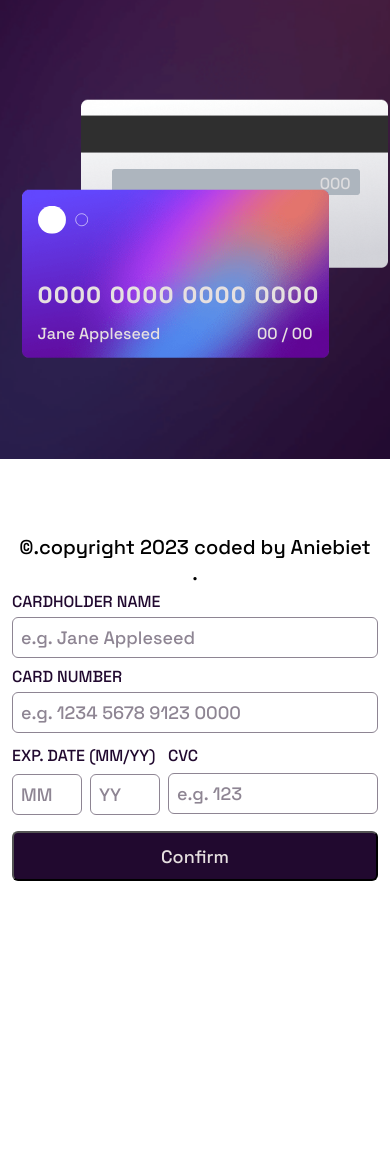
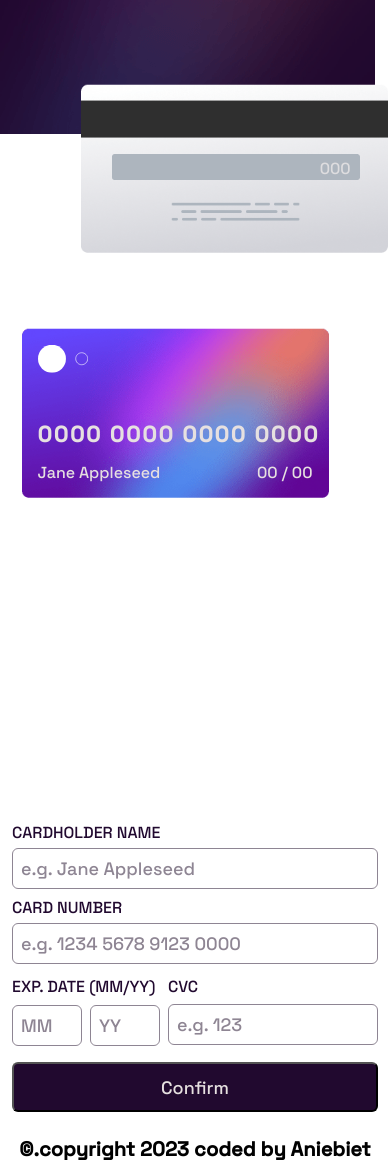
Before and after one commit to Anie22/Interactive-Card, a plain HTML site: page index.html in a window 390 px wide. Shown: the part 106-1268 px from the top of the page. Before the commit the page ends 987 px from the top, so only its background shows below. Drawn offline with Linux system fonts and the light colour scheme.

Commit message:
first commit

```diff
--- a/css/card.css
+++ b/css/card.css
@@ -54,8 +54,6 @@ body{
     min-height: 100vh;
     width: 40%;
     background-image: url(../img/bg-main-desktop.png);
-    background-position: center center;
-    background-size: cover;
     background-repeat: no-repeat;
     position: relative;
 }
@@ -250,11 +248,12 @@ form button{
     cursor: pointer;
 }
 
-.attribution {
+.attribution{
+    text-align: right;
     font-size: 20px;
-    text-align: center;
-    position: absolute;
-    transform: translate(260%, 470%);
+    font-weight: 600;
+    margin-top: -65px;
+    padding: 0 30px 0 0;
 }
 
 .attribution a {
@@ -288,8 +287,8 @@ form button{
         margin-left: 4em;
     }
 
-    .attribution {
-        transform: translate(190%, 470%);
+    .attribution{
+        margin: -50px 0 0 -78px;
     }
 }
 
@@ -304,7 +303,7 @@ form button{
 
     .left-section_card{
         width: 100%;
-        min-height: 67vh;
+        height: 57vh;
         background-image: url(../img/bg-main-mobile.png);
     }
 
@@ -319,7 +318,7 @@ form button{
     }
 
     .second-card{
-        transform: translateY(96px);
+        transform: translateY(-58px);
     }
 
     .first-card{
@@ -327,8 +326,7 @@ form button{
     }
 
     .right-section_card{
-        margin-top: 8rem;
-        margin-left: 0px;
+        margin: 5rem 0 1.5em 0;
     }
 
     .right-section_card form{
@@ -339,18 +337,16 @@ form button{
         margin-left: 12px;
     }
 
-    .attribution {
-        transform: translate(-0%, 1340%);
+    .attribution{
+        margin: 0;
+        padding: 0;
+        text-align: center;
     }
 }
 
 @media screen and (max-width: 425px) {
     .first-card, .first-card img, .second-card, .second-card img{
       width: 307px;
-    }
-
-    .left-section_card{
-        min-height: 67vh;
     }
 
     .first-card{
@@ -379,19 +375,11 @@ form button{
     .thank{
         padding: 0px 15px;
     }
-
-    .attribution {
-        transform: translate(-0%, 1231%);
-    }
 }
 
 @media screen and (max-width: 375px) {
     .first-card, .first-card img, .second-card, .second-card img{
       width: 287px;
-    }
-
-    .left-section_card{
-        height: 30vh;
     }
 
     .first-card{
@@ -420,10 +408,6 @@ form button{
     .thank{
         padding: 0px 15px;
     }
-
-    .attribution {
-        transform: translate(-0%, 1230%);
-    }
 }
 
 @media screen and (max-width: 320px) {
@@ -431,13 +415,9 @@ form button{
       width: 284px;
     }
 
-    .left-section_card{
-        height: 54vh;
-    }
-
     .first-card{
         margin-left: 115px;
-        top: 30px;
+        top: -127px;
     }
 
     .second-card{
@@ -462,7 +442,7 @@ form button{
         font-size: 20px;
     }
 
-    .attribution {
-        transform: translate(-0%, 880%);
+    .attribution{
+        font-size: 17px;
     }
 }
--- a/index.html
+++ b/index.html
@@ -121,10 +121,10 @@
         <button id="resetButton">Continue</button>
       </div>
     </div>
-    <div class="attribution">
-     <p> &copy;.copyright 2023 coded by Aniebiet</p>.
-    </div>
   </div>
+  <div class="attribution">
+    <p> &copy;.copyright 2023 coded by Aniebiet</p>
+   </div>
   <script src="js/index.js"></script>
 </body>
 </html>
```
